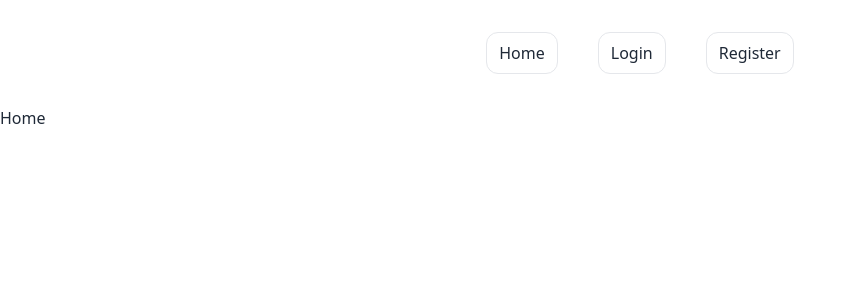
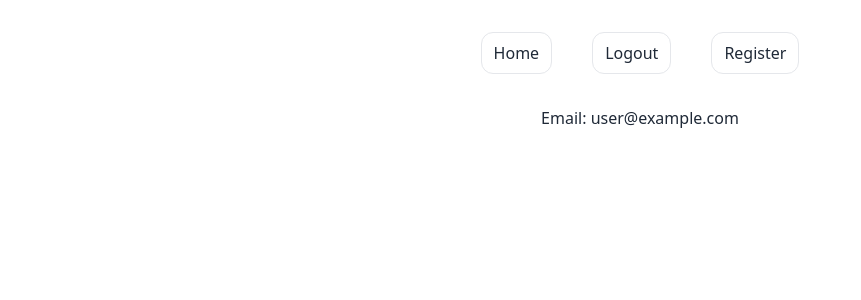
Before and after one commit to 8ad40n/jwt-client, a React (Vite) app: page / in a window 1280 px wide. Shown: the top 300 px of the page, without its empty margins (0-861 px from the left). Built offline with nearby package versions, Linux system fonts and the light colour scheme; no server answers; sample sign-in values are in the browser's storage.

Commit message:
Private Routes

```diff
--- a/src/layouts/Root.jsx
+++ b/src/layouts/Root.jsx
@@ -1,13 +1,32 @@
-import React from "react";
+import React, { useContext } from "react";
 import { NavLink, Outlet } from "react-router-dom";
+import { AuthContext } from "../providers/AuthProvider";
 
 export default function Root() {
+  const { Logout, user } = useContext(AuthContext);
+  const handleLogout = () => {
+    Logout()
+      .then(() => {
+        console.log("Log out successful!");
+      })
+      .catch();
+  };
   return (
     <div className="">
       <div className="flex justify-center gap-10 my-8">
-        <NavLink className="border px-3 py-2 rounded-xl" to="/">Home</NavLink>
-        <NavLink className="border px-3 py-2 rounded-xl" to="/login">Login</NavLink>
-        <NavLink className="border px-3 py-2 rounded-xl" to="/register">Register</NavLink>
+        <NavLink className="border px-3 py-2 rounded-xl" to="/">
+          Home
+        </NavLink>
+        {user ? (
+          <button className="border px-3 py-2 rounded-xl" onClick={handleLogout}>Logout</button>
+        ) : (
+          <NavLink className="border px-3 py-2 rounded-xl" to="/login">
+            Login
+          </NavLink>
+        )}
+        <NavLink className="border px-3 py-2 rounded-xl" to="/register">
+          Register
+        </NavLink>
       </div>
       <Outlet></Outlet>
     </div>
--- a/src/pages/Home.jsx
+++ b/src/pages/Home.jsx
@@ -1,7 +1,19 @@
-import React from 'react'
+import React, { useContext } from 'react';
+import { AuthContext } from '../providers/AuthProvider';
 
 export default function Home() {
+  const {user} = useContext(AuthContext);
   return (
-    <div>Home</div>
+    <div>
+      {
+        user?
+        <>
+          <h1 className='flex justify-center'>Email: {user.email}</h1>
+        </>:
+        <>
+          <h1 className='flex justify-center'>Please, Login First!</h1>
+        </>
+      }
+    </div>
   )
 }
--- a/src/pages/Login.jsx
+++ b/src/pages/Login.jsx
@@ -1,9 +1,13 @@
 import React, { useContext } from "react";
+import { useLocation, useNavigate } from "react-router-dom";
 import { AuthContext } from "../providers/AuthProvider";
 
 export default function Login() {
   const { LoginWithPassword } =
     useContext(AuthContext);
+
+  const nevigate = useNavigate();
+  const location = useLocation();
 
   const handleLogin = (e) => {
     e.preventDefault();
@@ -15,6 +19,8 @@ export default function Login() {
       .then((result) => {
         console.log(result.user);
         console.log("Login Successful");
+        console.log(location);
+        nevigate(location?.state ? location.state : "/");
       })
       .catch((error) => {
         console.log("Error:", error);
--- /dev/null
+++ b/src/routes/PrivateRoutes.jsx
@@ -0,0 +1,20 @@
+import { useContext } from "react";
+import { Navigate, useLocation } from "react-router-dom";
+import { AuthContext } from "../providers/AuthProvider";
+
+const PrivateRoutes = ({children}) =>{
+    const {user, loading} = useContext(AuthContext);
+    const loaction = useLocation();
+
+    if(loading)
+    {
+        return <span className="loading loading-infinity loading-lg"></span>
+    }
+    if(user)
+    {
+        return children;
+    }
+
+    return <Navigate state={location.pathname} to="/login"></Navigate>
+}
+export default PrivateRoutes;
--- a/src/routes/Routes.jsx
+++ b/src/routes/Routes.jsx
@@ -5,6 +5,7 @@ import Root from "../layouts/Root";
 import Home from "../pages/Home";
 import Login from "../pages/Login";
 import Register from "../pages/Register";
+import PrivateRoutes from "./PrivateRoutes";
 
 const router = createBrowserRouter([
     {
@@ -13,7 +14,7 @@ const router = createBrowserRouter([
       children: [
         {
             path: "/",
-            element: <Home></Home>,
+            element: <PrivateRoutes><Home></Home></PrivateRoutes>,
         },
         {
             path: "/login",
```
